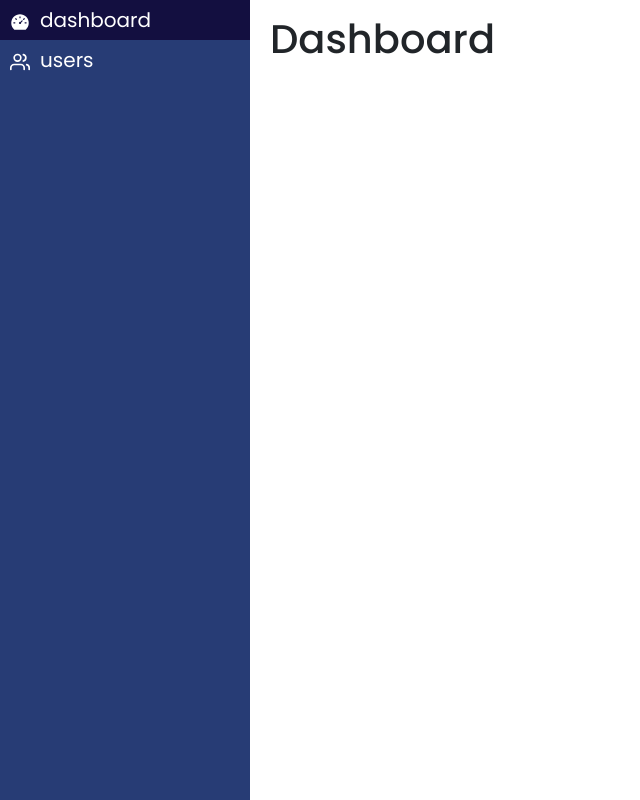
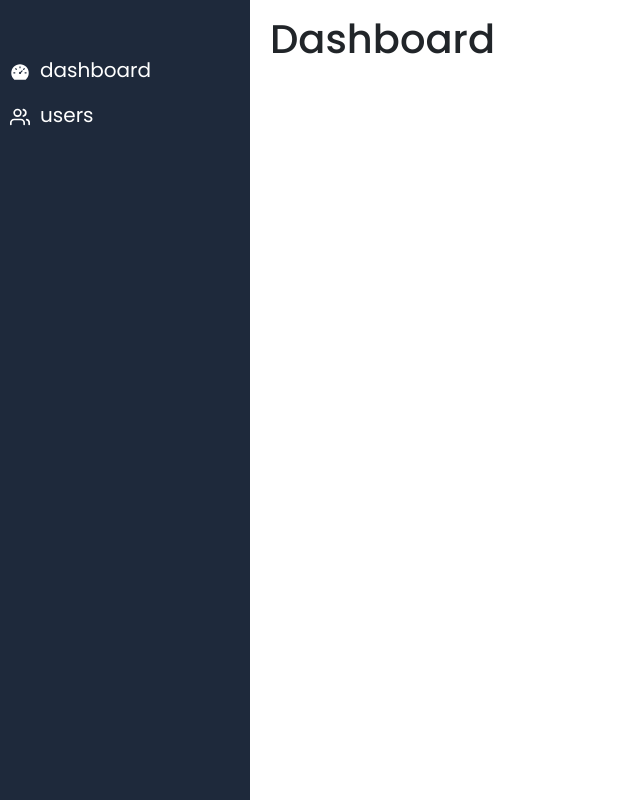
Before and after one commit to YoussefLMT/Car-Rental-Frontend-React, a React (Create React App) app: page /dashboard in a window 1280 px wide. Shown: the whole page, without its empty margins (0-640 px from the left). Built offline with nearby package versions, Linux system fonts and the light colour scheme.

Commit message:
some improvements

```diff
--- a/src/components/sidebar.css
+++ b/src/components/sidebar.css
@@ -19,7 +19,7 @@ main {
 }
 
 .sidebar {
-    background: #273c75;
+    background: #1e293b;
     color: #fff;
     height: 100vh;
     width: 250px;
@@ -31,12 +31,21 @@ main {
     bottom: 0;
 }
 
+.routes {
+    margin-top: 50px;
+    display: flex;
+    flex-direction: column;
+    gap: 5px;
+}
+
 .link {
     display: flex;
     color: #fff;
     gap: 10px;
     padding: 5px 10px;
     font-size: 20px;
+    border-right: 4px solid transparent;
+    transition: 0.2s cubic-bezier(0.6, -0.28, 0.735, 0.045);
 }
 
 a {
@@ -44,6 +53,18 @@ a {
 }
 
 .link:hover {
-    background: #130f40;
-    color: #fff;
+    border-right: 4px solid white;
+    background: #64748b;
+    color: white;
+    transition: 0.2s cubic-bezier(0.6, -0.28, 0.735, 0.045);
 }
+
+.active {
+    border-right: 4px solid white;
+    background: rgb(45, 51, 89);
+}
+
+.link_text {
+    white-space: nowrap;
+    font-size: 15px;
+}
--- a/src/pages/Dashboard.jsx
+++ b/src/pages/Dashboard.jsx
@@ -6,7 +6,7 @@ function Dashboard() {
     <>
       <Sidebar />
       <div className="content">
-        <h1>Dashboard</h1>
+      <h1>Dashboard</h1>
       </div>
     </>
   )
```
